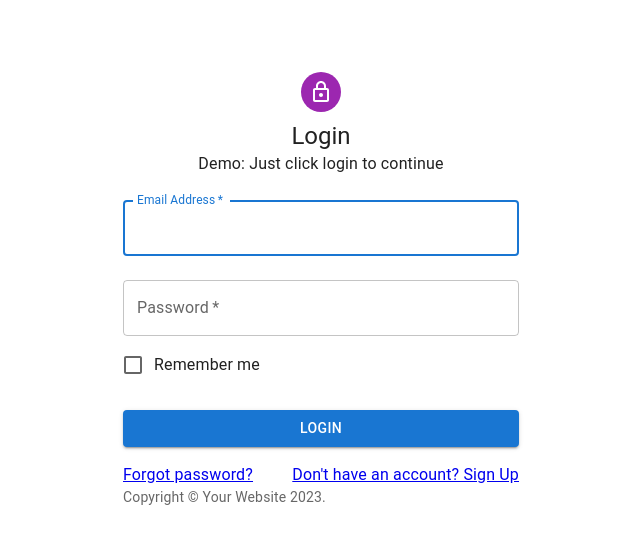
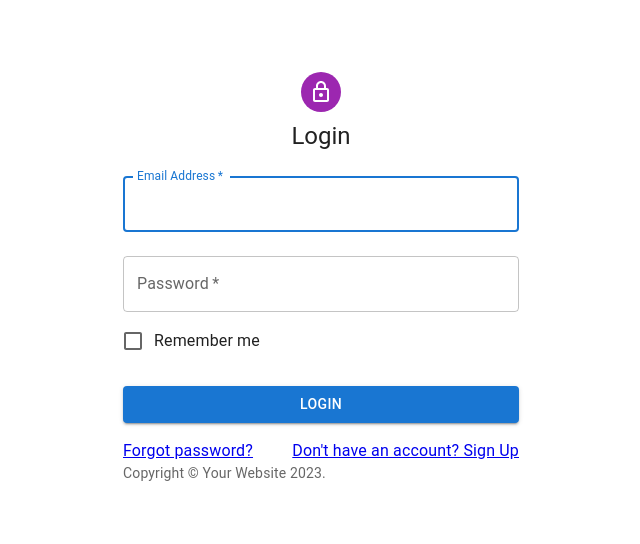
Before and after one commit to webcrumbs-community/webcrumbs, a Next.js app in the folder admin/: page /login in a window 1280 px wide. Shown: the top 544 px of the page, without its empty margins (319-959 px from the left). Built offline with nearby package versions, Linux system fonts and the light colour scheme.

Commit message:
Removed Demo Text

```diff
--- a/admin/components/login/Login.tsx
+++ b/admin/components/login/Login.tsx
@@ -100,9 +100,6 @@ export default function Login() {
           <Typography component="h1" variant="h5">
             {isLogin ? "Login" : "Sign Up"}
           </Typography>
-          <Typography>
-            Demo:  Just click login to continue
-          </Typography>
           <Box
             component="form"
             onSubmit={handleSubmit}
```
